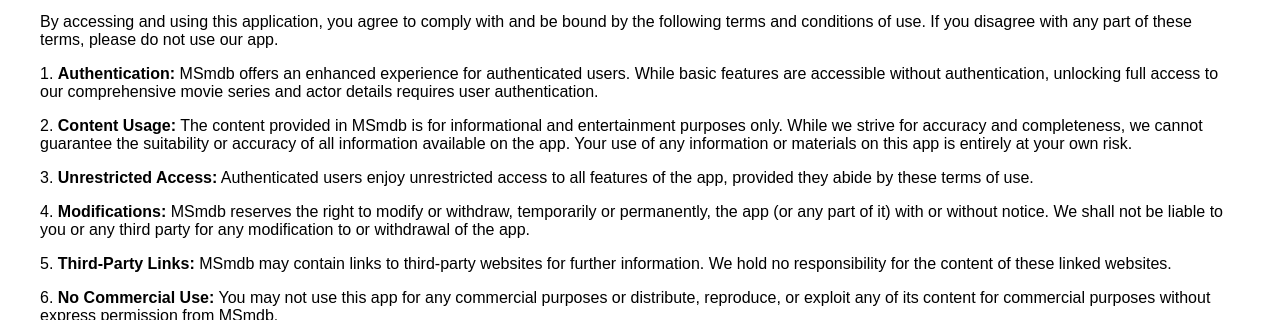
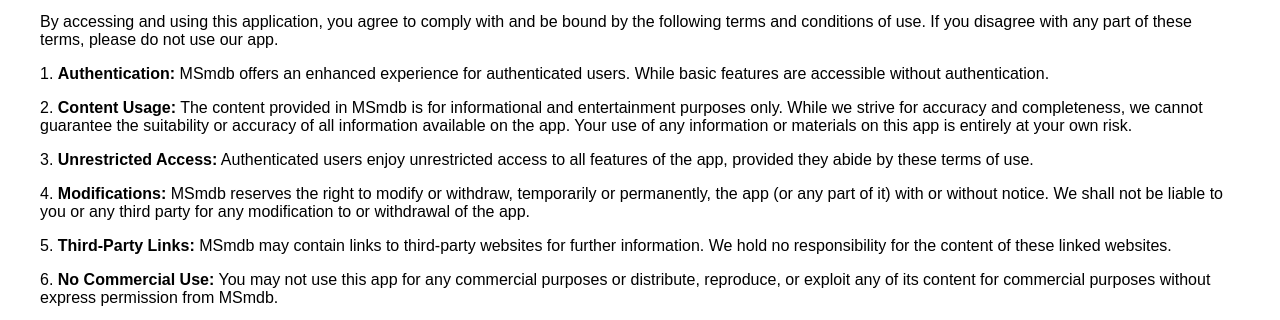
Before and after one commit to rateraters/rateraters.github.io, a plain HTML site: page terms2.html in a window 1280 px wide. Shown: the part 141-461 px from the top of the page. Drawn offline with Linux system fonts and the light colour scheme.

Commit message:
Update terms2.html

```diff
--- a/terms2.html
+++ b/terms2.html
@@ -18,7 +18,7 @@
     <h1>Terms of Service</h1>
     <p>Welcome to MSmdb!</p>
     <p>By accessing and using this application, you agree to comply with and be bound by the following terms and conditions of use. If you disagree with any part of these terms, please do not use our app.</p>
-    <p>1. <strong>Authentication:</strong> MSmdb offers an enhanced experience for authenticated users. While basic features are accessible without authentication, unlocking full access to our comprehensive movie series and actor details requires user authentication.</p>
+    <p>1. <strong>Authentication:</strong> MSmdb offers an enhanced experience for authenticated users. While basic features are accessible without authentication.</p>
 
     <p>2. <strong>Content Usage:</strong> The content provided in MSmdb is for informational and entertainment purposes only. While we strive for accuracy and completeness, we cannot guarantee the suitability or accuracy of all information available on the app. Your use of any information or materials on this app is entirely at your own risk.</p>
 
```
